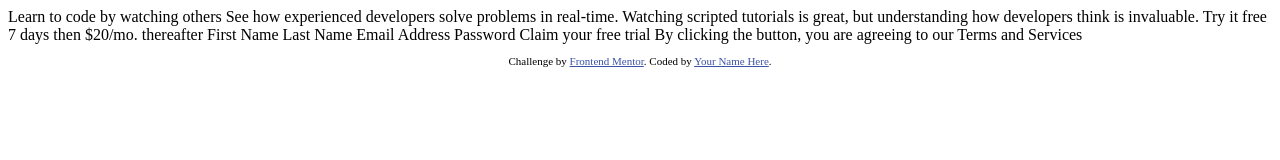
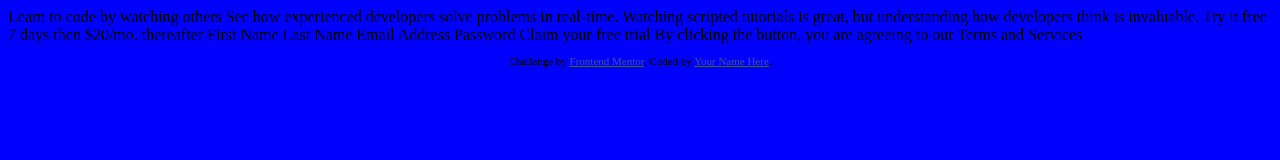
Before and after one commit to SaeM843/Intro-Component-With-SignUp-Form, a website: page index.html in a window 1280 px wide. Drawn offline with Linux system fonts and the light colour scheme.

Commit message:
sass installed

```diff
--- a/index.html
+++ b/index.html
@@ -5,6 +5,8 @@
   <meta name="viewport" content="width=device-width, initial-scale=1.0"> <!-- displays site properly based on user's device -->
 
   <link rel="icon" type="image/png" sizes="32x32" href="./images/favicon-32x32.png">
+
+  <link rel="stylesheet" href="./css/style.css">
 
   <title>Frontend Mentor | Intro component with sign up form</title>
 
--- /dev/null
+++ b/sass/style.scss
@@ -0,0 +1,3 @@
+body {
+    background-color: blue;
+}
```
Also changed, not shown: package.json (added, +24 -0 lines), css/style.css (added), 2 other files.
